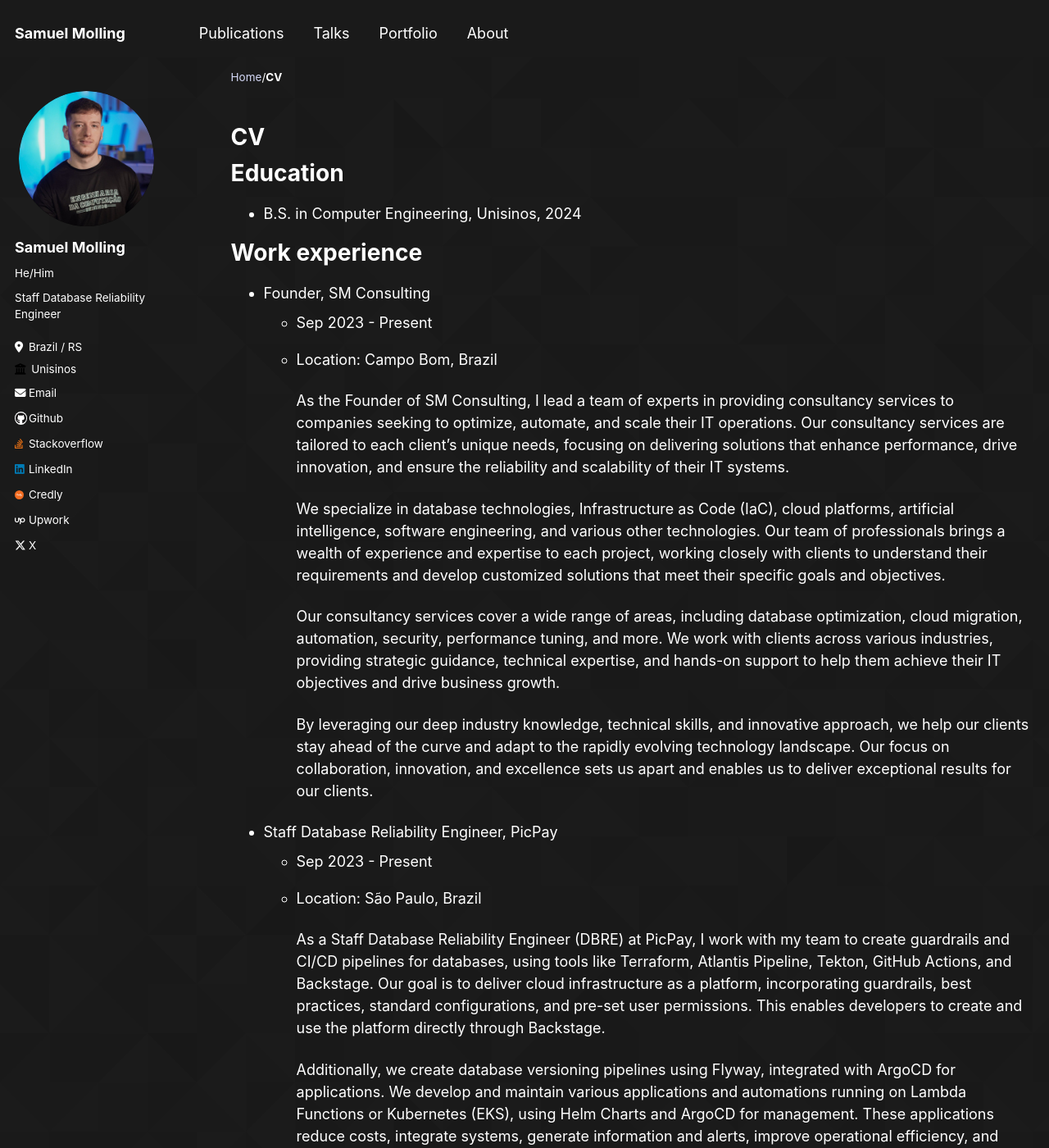
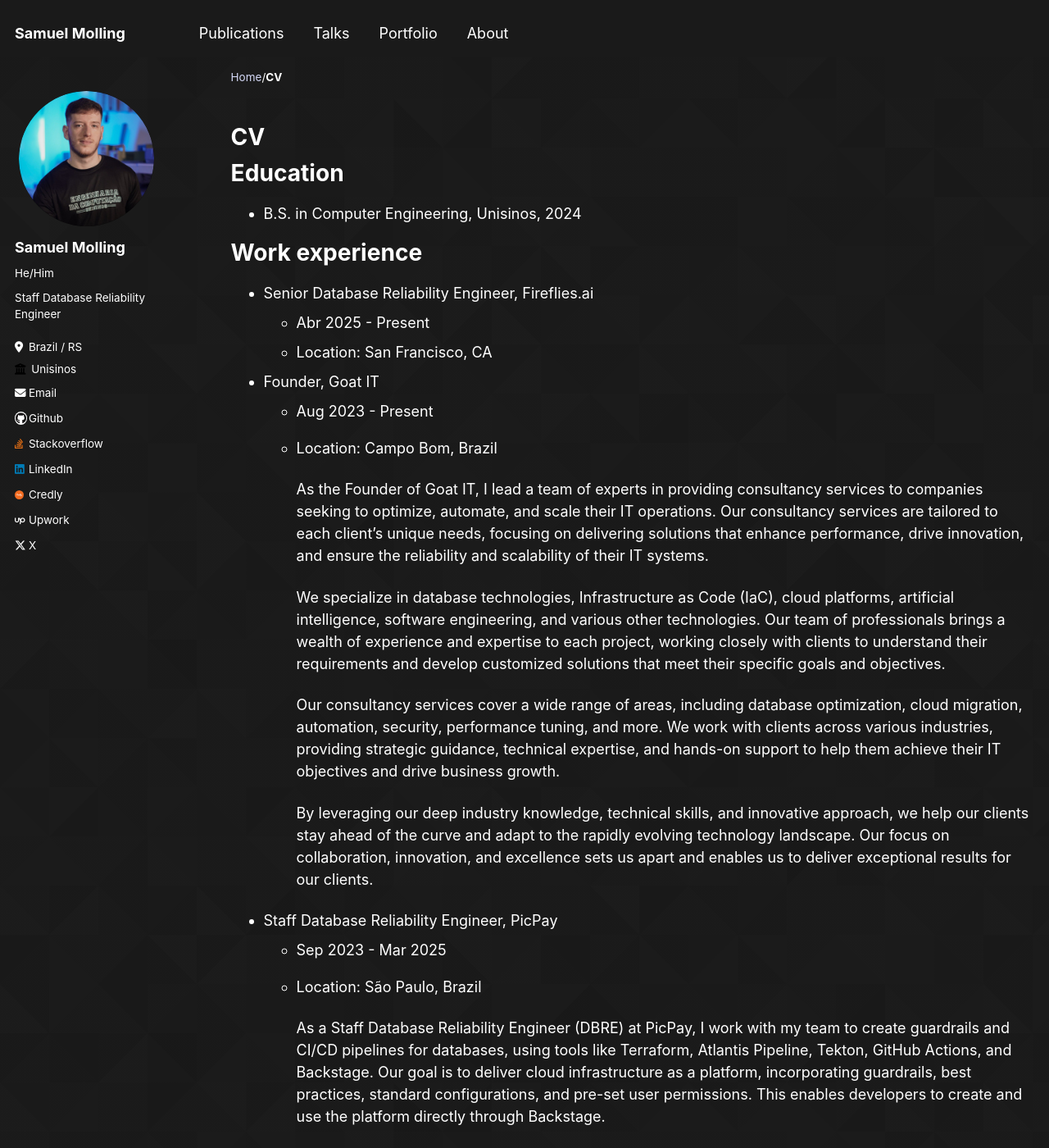
Before and after one commit to SamuelMolling/samuelmolling.github.io, a Jekyll site: the page built from _pages/cv.md, in a window 1280 px wide and 1400 px high. Shown: the whole window at 82% size. Built offline with Jekyll 4.4.1, drawn with Linux system fonts in a browser that asks for light colours; a script that is not in the unit is left out.

Commit message:
update work experience section: replace SM Consulting with Goat IT and adjust dates for PicPay role

```diff
--- a/_pages/cv.md
+++ b/_pages/cv.md
@@ -15,11 +15,15 @@ Education
 
 Work experience
 ======
-* Founder, SM Consulting
-  * Sep 2023 - Present
+* Senior Database Reliability Engineer, Fireflies.ai
+  * Abr 2025 - Present
+  * Location: San Francisco, CA
+
+* Founder, Goat IT
+  * Aug 2023 - Present
   * Location: Campo Bom, Brazil
 
-    As the Founder of SM Consulting, I lead a team of experts in providing consultancy services to companies seeking to optimize, automate, and scale their IT operations. Our consultancy services are tailored to each client's unique needs, focusing on delivering solutions that enhance performance, drive innovation, and ensure the reliability and scalability of their IT systems.
+    As the Founder of Goat IT, I lead a team of experts in providing consultancy services to companies seeking to optimize, automate, and scale their IT operations. Our consultancy services are tailored to each client's unique needs, focusing on delivering solutions that enhance performance, drive innovation, and ensure the reliability and scalability of their IT systems.
 
     We specialize in database technologies, Infrastructure as Code (IaC), cloud platforms, artificial intelligence, software engineering, and various other technologies. Our team of professionals brings a wealth of experience and expertise to each project, working closely with clients to understand their requirements and develop customized solutions that meet their specific goals and objectives.
 
@@ -28,7 +32,7 @@ Work experience
     By leveraging our deep industry knowledge, technical skills, and innovative approach, we help our clients stay ahead of the curve and adapt to the rapidly evolving technology landscape. Our focus on collaboration, innovation, and excellence sets us apart and enables us to deliver exceptional results for our clients.
 
 * Staff Database Reliability Engineer, PicPay
-  * Sep 2023 - Present
+  * Sep 2023 - Mar 2025
   * Location: São Paulo, Brazil
 
     As a Staff Database Reliability Engineer (DBRE) at PicPay, I work with my team to create guardrails and CI/CD pipelines for databases, using tools like Terraform, Atlantis Pipeline, Tekton, GitHub Actions, and Backstage. Our goal is to deliver cloud infrastructure as a platform, incorporating guardrails, best practices, standard configurations, and pre-set user permissions. This enables developers to create and use the platform directly through Backstage.
```
